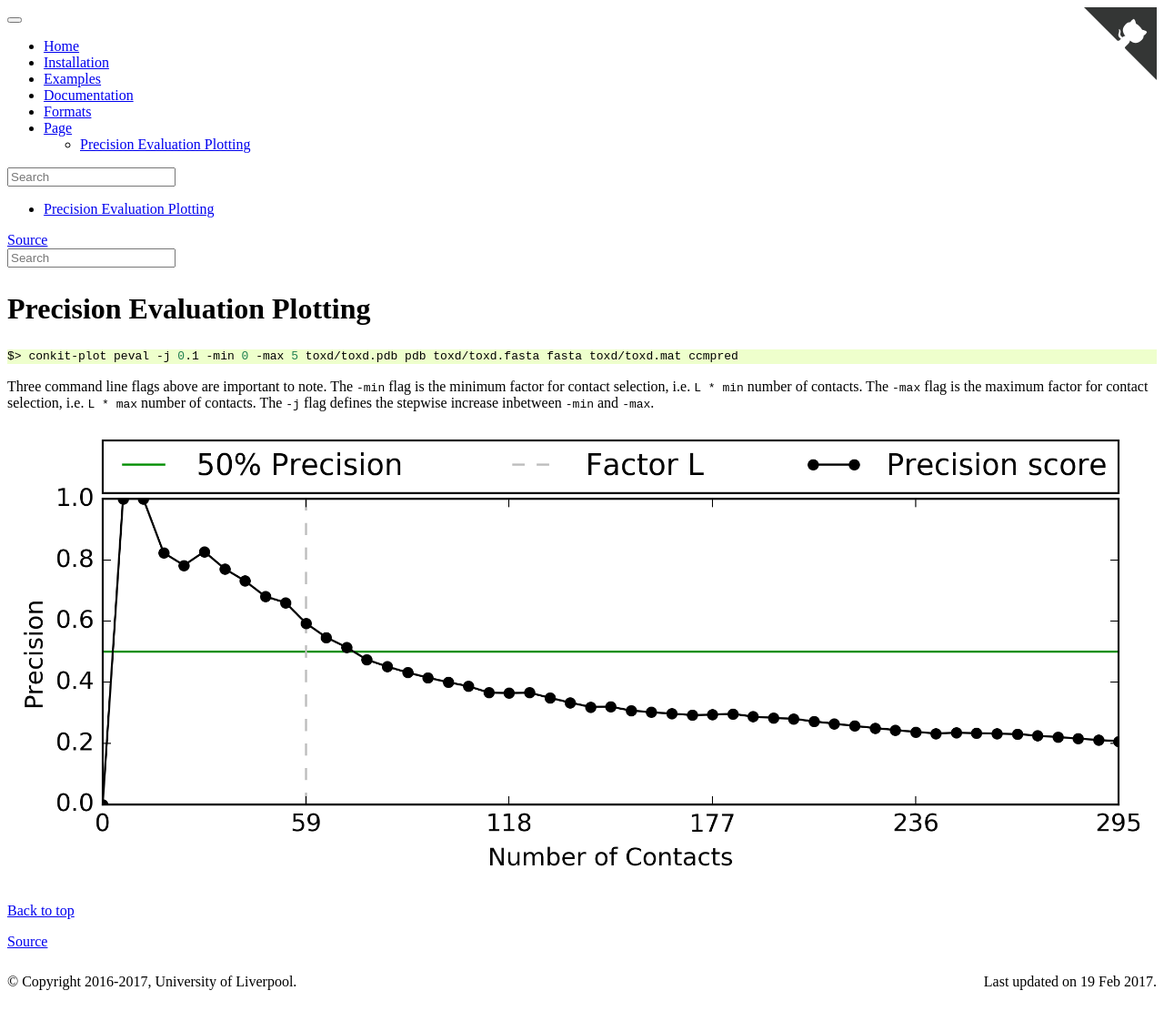
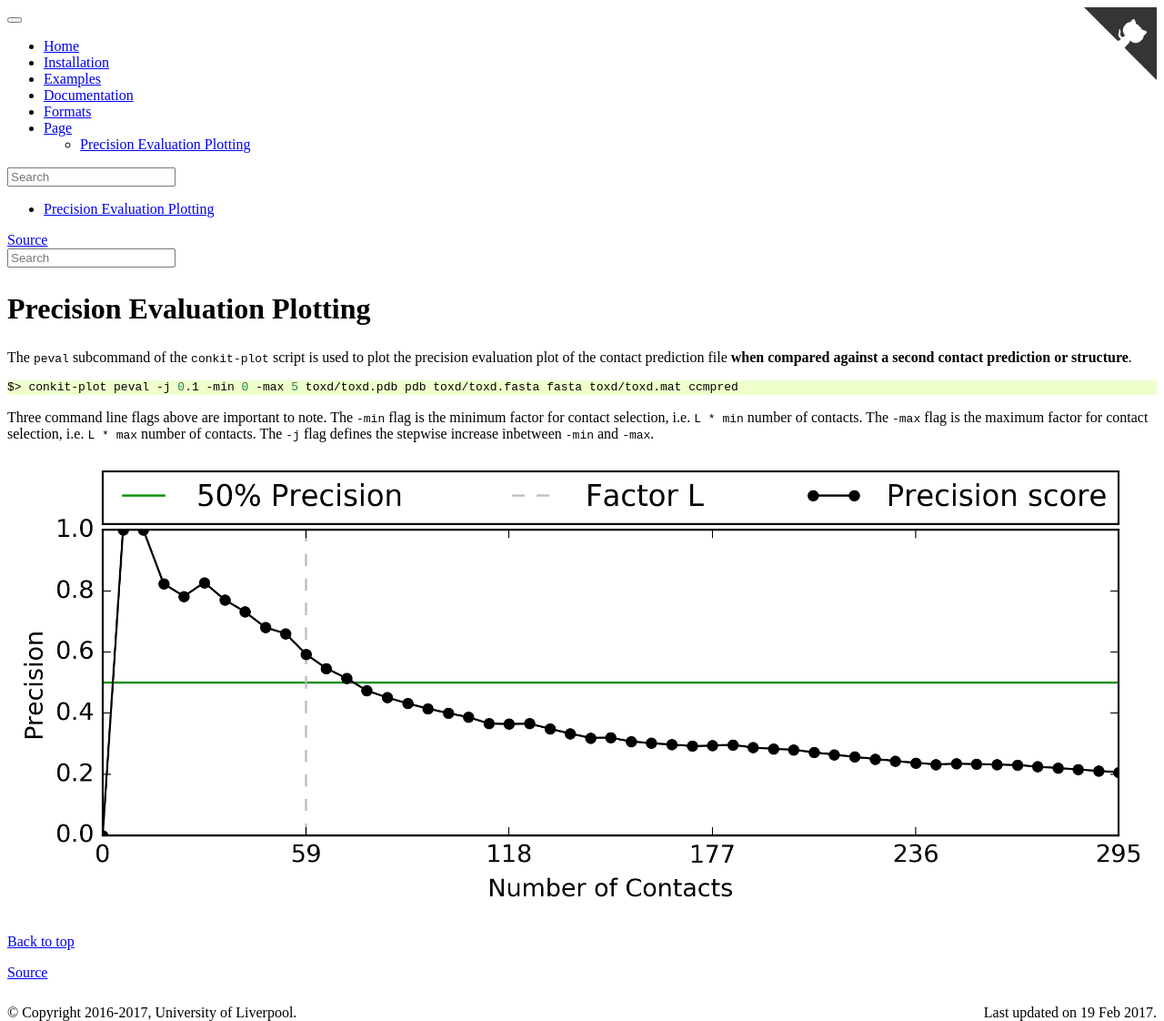
Before and after one commit to rigdenlab/conkit, a Sphinx documentation site: the page built from docs/examples/rst/script_plot_peval.rst, in a window 1280 px wide. Shown: the whole page at 91% size. Built offline with Sphinx 7.4.7, drawn with Linux system fonts in a browser that asks for light colours; before the commit the page ends 1088 px from its top, so only the background shows below that.

Commit message:
info added

```diff
--- a/docs/examples/rst/script_plot_peval.rst
+++ b/docs/examples/rst/script_plot_peval.rst
@@ -1,6 +1,8 @@
 
 Precision Evaluation Plotting
 -----------------------------
+
+The ``peval`` subcommand of the ``conkit-plot`` script is used to plot the precision evaluation plot of the contact prediction file **when compared against a second contact prediction or structure**.
 
 .. code-block:: bash
 
```
